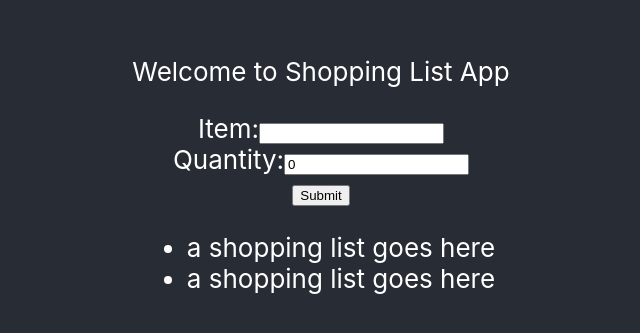
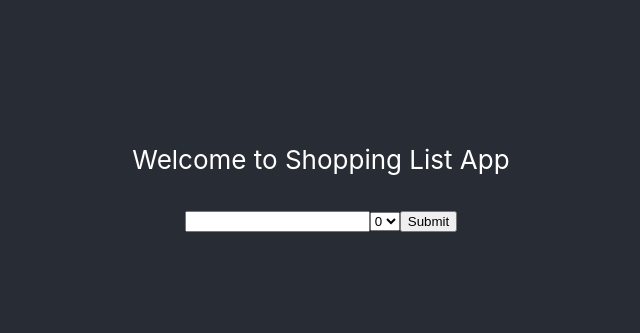
Before and after one commit to ArataKagan/Realtime-Shopping-List, a React (Create React App) app in the folder client/: page / in a window 1280 px wide. Shown: the part 225-558 px from the top of the page, without its empty margins (319-959 px from the left). Built offline with nearby package versions, Linux system fonts and the light colour scheme.

Commit message:
Add react-hook-form

```diff
--- a/client/src/App.js
+++ b/client/src/App.js
@@ -1,51 +1,27 @@
-import React, { useState } from 'react';
+import React from 'react';
+import { useForm } from 'react-hook-form';
 import ShoppingList from './components/ShoppingList';
 import './App.css';
 
 function App() {
-  const [item, setItem] = useState("");
-  const [quantity, setQuantity] = useState(0);
-
-  const printValues = e => {
-    e.preventDefault();
-    console.log(item, quantity);
-    setItem("");
-    setQuantity(0);
-  }
+  const { register, handleSubmit } = useForm();
+  const onSubmit = data => console.log(data);
 
   return (
     <div className='App'>
       <header className='App-header'>
         <p>Welcome to Shopping List App</p>
 
-        <form onSubmit={printValues}>
-          <label>
-            Item:
-            <input
-              value={item}
-              onChange={event => setItem(event.target.value)}
-              name="item"
-              type="text"
-            />
-          </label>
-          <br />
-          <label>
-            Quantity:
-            <input
-              value={quantity}
-              onChange={event => setQuantity(event.target.value)}
-              name="quantity"
-              type="text"
-            />
-          </label>
-          <br />
-          <button>Submit</button>
+        <form onSubmit={handleSubmit(onSubmit)}>
+          <input name="item" ref={register} />
+          <select name="quantity" ref={register}>
+            <option value="0">0</option>
+            <option value="1">1</option>
+            <option value="2">2</option>
+            <option value="3">3</option>
+          </select>
+          <input type="submit" />
         </form>
-
-        <ul>
-          <ShoppingList />
-          <ShoppingList />
-        </ul>
       </header>
     </div>
   );
--- a/client/src/components/ShoppingList.jsx
+++ b/client/src/components/ShoppingList.jsx
@@ -1,7 +1,7 @@
 import React from 'react';
 
-function ShoppingList() {
-  return <li>a shopping list goes here</li>;
+function ShoppingList({ item, quantity }) {
+  return (<li>{item} : {quantity}</li>)
 }
 
 export default ShoppingList;
--- a/package.json
+++ b/package.json
@@ -23,6 +23,7 @@
     "dotenv": "^8.2.0",
     "express": "^4.17.1",
     "mysql2": "^2.1.0",
+    "react-hook-form": "^6.8.4",
     "request": "^2.88.2",
     "sequelize": "^6.3.5"
   }
```
Also changed, not shown: 1 other file (tests, documents, lock files or other folders).
